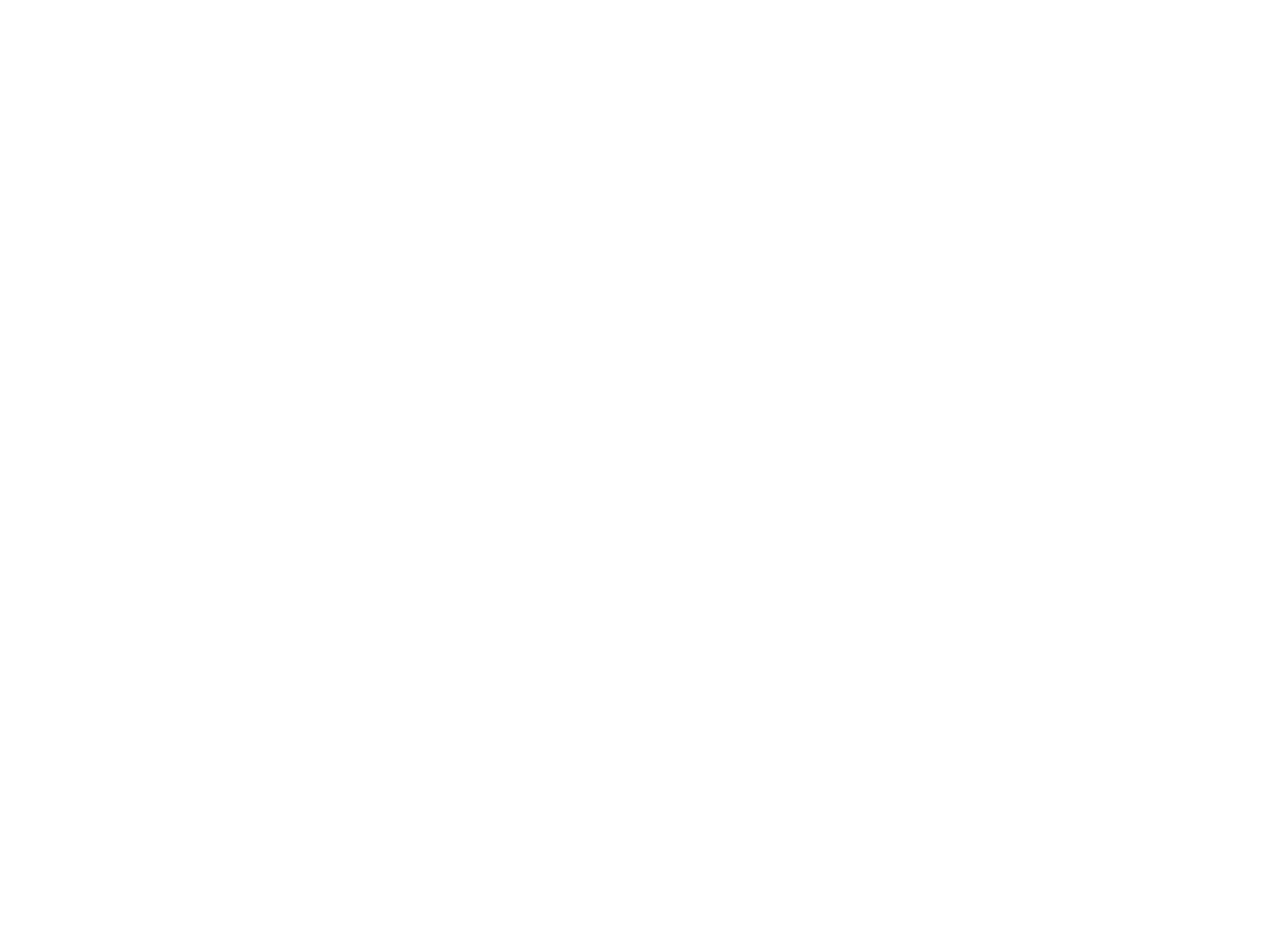
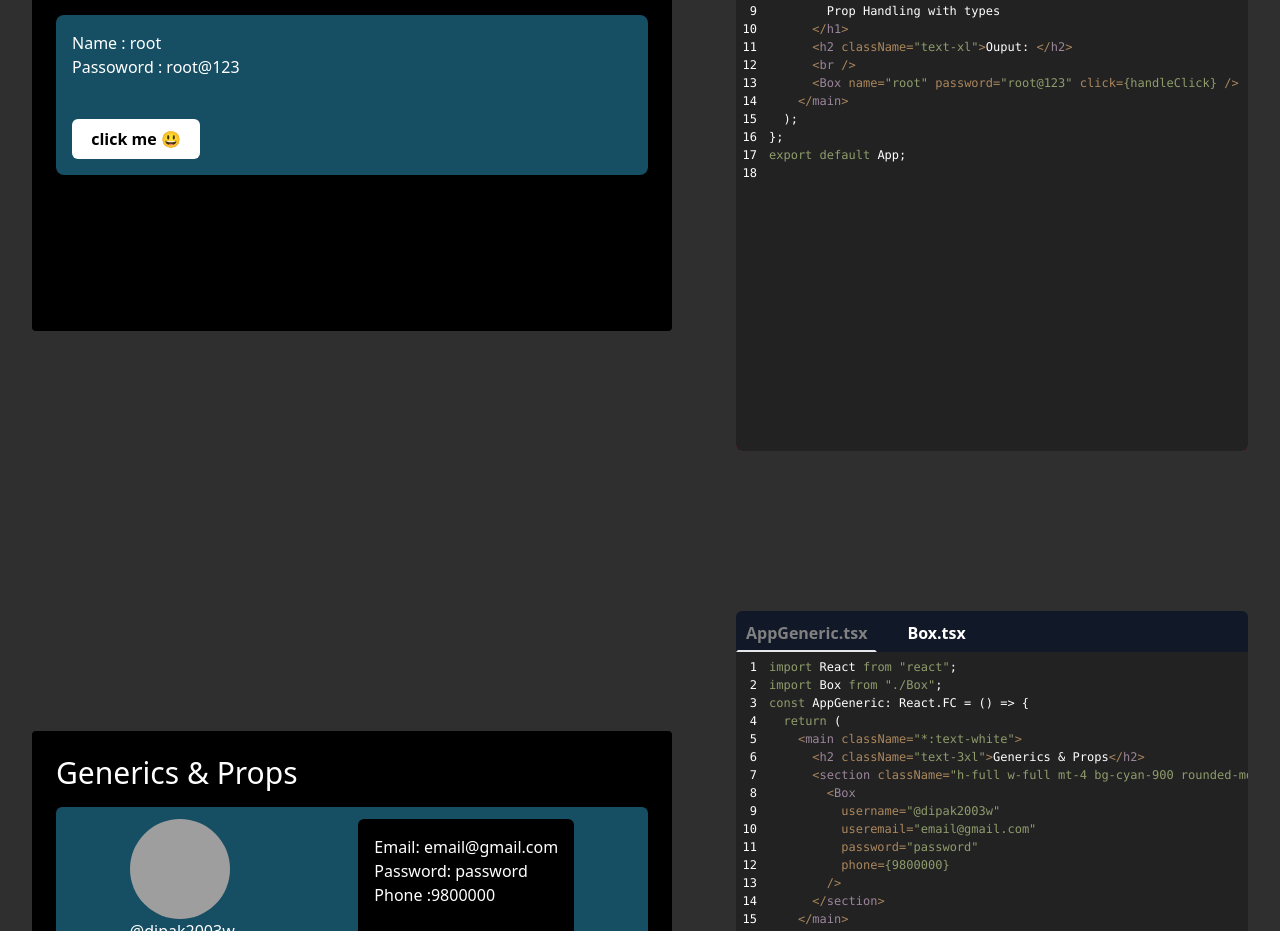
Before and after one commit to dipak-w2003/React-TS-Doc, a React (Vite) app: page / in a window 1280 px wide. Shown: the part 1869-2800 px from the top of the page. Before the commit the page ends 1600 px from the top, so only its background shows below. Built offline with nearby package versions, Linux system fonts and the light colour scheme; grey boxes are pictures that could not be loaded.

Commit message:
home page updated

```diff
--- /dev/null
+++ b/src/Components/Pages/1-Home/1-Basics-Learn/BasicPropPassing.tsx
@@ -0,0 +1,15 @@
+import Box from "./Box";
+const App = () => {
+  const handleClick = (name: string) => {
+    alert("Hello," + " " + name);
+  };
+  return (
+    <main className=" w-full text-white">
+      <h1 className="text-3xl ">Props Handling with types</h1>
+      <br />
+      <Box name="root" password="root@123" click={handleClick} />
+    </main>
+  );
+};
+
+export default App;
--- /dev/null
+++ b/src/Components/Pages/1-Home/1-Basics-Learn/Box.tsx
@@ -0,0 +1,25 @@
+// ? define type/interface
+type IPROPS = {
+  name: string;
+  password: any;
+  click?: (name: string) => void;
+};
+const Box = ({ name, password, click }: IPROPS) => {
+  // ? destructure the props
+  return (
+    <main className="wrap bg-cyan-900 p-4 rounded-lg">
+      <div>
+        <h1>Name : {name}</h1>
+        <h1>Passoword : {password}</h1>
+      </div>
+      <button
+        onClick={() => click && click(name)}
+        className="mt-10 bg-white p-2 w-[10vw] text-black font-bold rounded-md
+      "
+      >
+        click me 😃
+      </button>
+    </main>
+  );
+};
+export default Box;
--- /dev/null
+++ b/src/Components/Pages/1-Home/1-Basics-Learn/propCodes.ts
@@ -0,0 +1,65 @@
+type ICodes = {
+    name: string,
+    code: string,
+}
+
+
+
+const code1: ICodes = {
+    name: "App.tsx",
+    code: `import Box from "./Box";
+const App = () => {
+  const handleClick = (name: string) => {
+    alert("Hello," + " " + name);
+  };
+  return (
+    <main className=" w-full text-white">
+      <h1 className="text-2xl font-bold underline ">
+        Prop Handling with types
+      </h1>
+      <h2 className="text-xl">Ouput: </h2>
+      <br />
+      <Box name="root" password="root@123" click={handleClick} />
+    </main>
+  );
+};
+export default App;
+`
+}
+
+
+const code2: ICodes = {
+    name: "Box.tsx",
+    code: `// ? define type/interface
+type IPROPS = {
+  name: string;
+  password: any;
+  click?: (name: string) => void;
+};
+const Box = ({ name, password, click }: IPROPS) => {
+  // ? destructure the props
+  return (
+    <main className="wrap bg-cyan-900 p-4 rounded-lg">
+      <div>
+        <h1>Name : {name}</h1>
+        <h1>Passoword : {password}</h1>
+      </div>
+
+    // ? passing the prop as param name on function
+      <button
+        onClick={() => click && click(name)}
+        className="mt-10 bg-white p-2 w-[10vw] text-black font-bold rounded-md
+      "
+      >
+        click me 😃
+      </button>
+    </main>
+  );
+};
+export default Box;
+`
+}
+
+
+const ICodeType: ICodes[] = [code1, code2]
+export { ICodeType }
--- /dev/null
+++ b/src/Components/Pages/1-Home/2-Generics-Learn/Box.tsx
@@ -0,0 +1,38 @@
+import React from "react";
+type users = {
+  pp?: string;
+  username: string;
+  useremail: string;
+  password: any;
+  phone?: number;
+};
+
+// ? we can send generic model as well
+const Box: React.FC<users> = ({
+  pp = "https://encrypted-tbn0.gstatic.com/images?q=tbn:ANd9GcTG0hdNKCuRMCIFTDP4EdCWBbzN5s6aI5OcmA&s",
+  username,
+  useremail,
+  password,
+  phone = 977,
+}) => {
+  return (
+    <main className="h-full w-full  *:text-white rounded-md">
+      <div className="card p-3 rounded-md flex justify-around">
+        <div className="logos">
+          <img
+            src={pp}
+            className="h-[100px] w-[100px] rounded-full"
+            alt={username}
+          />
+          <h2>{username}</h2>
+        </div>
+        <div className="accountInfo bg-black rounded-md w-fit p-4">
+          <h2>Email: {useremail}</h2>
+          <h2>Password: {password}</h2>
+          <h2>Phone :{phone}</h2>
+        </div>
+      </div>
+    </main>
+  );
+};
+export default Box;
--- /dev/null
+++ b/src/Components/Pages/1-Home/2-Generics-Learn/GenericBasic.tsx
@@ -0,0 +1,18 @@
+import React from "react";
+import Box from "./Box";
+const AppGeneric: React.FC = () => {
+  return (
+    <main className="*:text-white">
+      <h2 className="text-3xl">Generics & Props</h2>
+      <section className="h-full w-full mt-4 bg-cyan-900 rounded-md">
+        <Box
+          username="@dipak2003w"
+          useremail="email@gmail.com"
+          password="password"
+          phone={9800000}
+        />
+      </section>
+    </main>
+  );
+};
+export default AppGeneric;
--- /dev/null
+++ b/src/Components/Pages/1-Home/2-Generics-Learn/genericCodes.ts
@@ -0,0 +1,73 @@
+type ICodes = {
+  name: string,
+  code: string
+}
+
+const code1: ICodes = {
+  name: "AppGeneric.tsx",
+  code: `import React from "react";
+import Box from "./Box";
+const AppGeneric: React.FC = () => {
+  return (
+    <main className="*:text-white">
+      <h2 className="text-3xl">Generics & Props</h2>
+      <section className="h-full w-full mt-4 bg-cyan-900 rounded-md">
+        <Box
+          username="@dipak2003w"
+          useremail="email@gmail.com"
+          password="password"
+          phone={9800000}
+        />
+      </section>
+    </main>
+  );
+};
+export default AppGeneric;
+
+`
+}
+
+const code2: ICodes = {
+  name: "Box.tsx", code: `import React from "react";
+type users = {
+  pp?: string;
+  username: string;
+  useremail: string;
+  password: any;
+  phone?: number;
+};
+
+// ? we can send generic model as well
+const Box: React.FC<users> = ({
+  pp = "https://encrypted-tbn0.gstatic.com/images?q=tbn:ANd9GcTG0hdNKCuRMCIFTDP4EdCWBbzN5s6aI5OcmA&s",
+  username,
+  useremail,
+  password,
+  phone = 977,
+}) => {
+  return (
+    <main className="h-full w-full  *:text-white rounded-md">
+      <div className="card p-3 rounded-md flex justify-around">
+        <div className="logos">
+          <img
+            src={pp}
+            className="h-[100px] w-[100px] rounded-full"
+            alt={username}
+          />
+          <h2>{username}</h2>
+        </div>
+        <div className="accountInfo bg-black rounded-md w-fit p-4">
+          <h2>Email: {useremail}</h2>
+          <h2>Password: {password}</h2>
+          <h2>Phone :{phone}</h2>
+        </div>
+      </div>
+    </main>
+  );
+};
+export default Box;
+`
+}
+
+const ICodeGeneric: ICodes[] = [code1, code2]
+export { ICodeGeneric }
--- a/src/Components/Pages/1-Home/GetStartedPage.tsx
+++ b/src/Components/Pages/1-Home/GetStartedPage.tsx
@@ -44,7 +44,7 @@
   };
 
   return (
-    <main className="bg-[#212121]  h-[100vh] flex  justify-around">
+    <main className="bg-[#212121]  max-h-[100vh] h-[100vh] flex  justify-around">
       <section className="firstOption   text-white w-[50%] mt-[2vh] justify-center flex flex-col gap-6">
         <h1 className="text-lg">
           1. Terminal Commands to Set Up React with TypeScript
--- a/src/Components/Pages/1-Home/HomePage.tsx
+++ b/src/Components/Pages/1-Home/HomePage.tsx
@@ -1,10 +1,23 @@
 import GetStarted from "./GetStartedPage";
 import LandingPage from "./LandingPage";
+
+// ? code Wrappings
+import CodeWrapping from "../../../utils/1-code-wrapper/CodeWrapping";
+// ? 1 - code
+import App from "./1-Basics-Learn/BasicPropPassing";
+import { ICodeType } from "./1-Basics-Learn/propCodes";
+// ? 2 - code
+import AppGeneric from "./2-Generics-Learn/GenericBasic";
+import { ICodeGeneric } from "./2-Generics-Learn/genericCodes";
 const HomePage = () => {
   return (
-    <main className=" min-h-full w-full *:w-full  *:rounded">
+    <main className=" min-h-[100vh] w-full *:w-full  ">
       <LandingPage />
       <GetStarted />
+
+      {/* ? Codes */}
+      <CodeWrapping code={ICodeType} tsxUI={<App />} />
+      <CodeWrapping code={ICodeGeneric} tsxUI={<AppGeneric />} />
     </main>
   );
 };
--- a/src/Components/Pages/1-Home/LandingPage.tsx
+++ b/src/Components/Pages/1-Home/LandingPage.tsx
@@ -2,7 +2,7 @@
 const LandingPage: React.FC = () => {
   return (
     <main
-      className={`after-nav w-[120vw]   flex items-center justify-between overflow-hidden  *:h-full   relative bg-[url(./home.webp)] bg-no-repeat bg-cover  `}
+      className={`after-nav w-[120vw] h-[100vh]  flex items-center justify-between overflow-hidden  *:h-full   relative bg-[url(./home.webp)] bg-no-repeat bg-cover  `}
     >
       <section className="w-[50%]">
         <div className="wrapper h-full w-full relative">
--- a/src/utils/1-code-wrapper/CodeHighLight.tsx
+++ b/src/utils/1-code-wrapper/CodeHighLight.tsx
@@ -13,8 +13,9 @@
   language = "typescript",
 }: codeSyntax) => {
   return (
-    <main className="h-[100%] w-[100%]   overflow-scroll  text-[11px]">
+    <main className="overflow-scroll bg-red-600  max-h-full h-[100%]  text-[12px]">
       <SyntaxHighlighter
+        className="h-full"
         language={language}
         showLineNumbers
         style={codepenEmbed}
--- a/src/utils/1-code-wrapper/CodeWrapping.tsx
+++ b/src/utils/1-code-wrapper/CodeWrapping.tsx
@@ -14,17 +14,18 @@
   const [index, setIndex] = useState<number>(0);
 
   return (
-    <section className="flex justify-around">
-      {tsxUI}
-      <div className="wrap-all bg-red-400">
-        <div className="wrapper flex gap-5">
+    <section className="flex justify-around relative h-[100vh] items-center  overflow-hidden bg-[#2F2F2F]">
+      <div className="UI w-[50%]  h-[50vh] bg-black p-6 rounded">{tsxUI}</div>
+
+      <div className="wrap-all bg-gray-900 h-[80%] flex flex-col  w-[40%] rounded-md overflow-hidden ">
+        <div className="wrapper flex gap-5 overflow-x-scroll ">
           {code.map((e, idx) => (
             <div
               className={`p-2 cursor-pointer
-              border-2 border-transparent
+              border-2 border-transparent text-white font-bold
               ${idx === index && "border-b-gray-200"}
               `}
-              style={{ color: idx === index ? "green" : "" }}
+              style={{ color: idx === index ? "gray" : "" }}
               key={e.name}
               onClick={() => setIndex(idx)}
             >
```
Also changed, not shown: src/utils/3-constants/colors1.ts (added).
